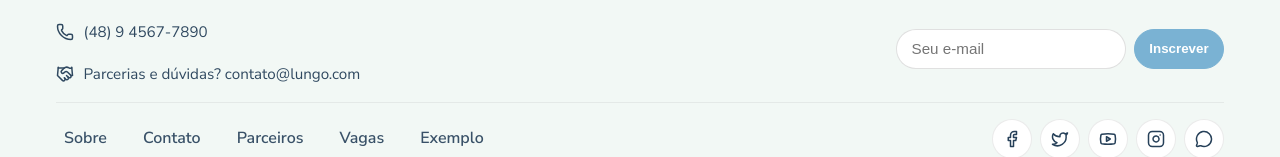
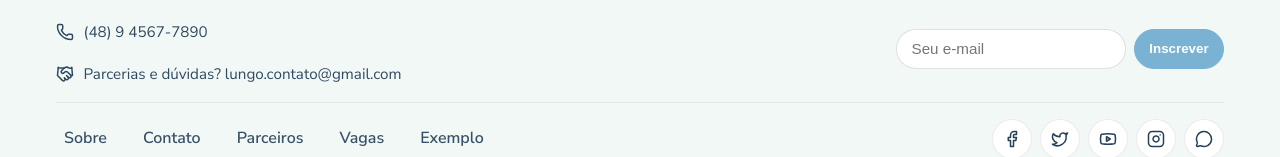
Before and after one commit to DaviJonck/lungo, a Next.js app: page / in a window 1280 px wide. Shown: the part 4019-4176 px from the top of the page. Built offline with nearby package versions, Linux system fonts and the light colour scheme; no server answers.

Commit message:
fix: padding

```diff
--- a/src/app/(dashboard)/dashboard/exercises/page.tsx
+++ b/src/app/(dashboard)/dashboard/exercises/page.tsx
@@ -70,7 +70,7 @@ const StatCard = styled.div`
   display: flex;
   align-items: center;
   gap: 1rem;
-
+  padding: 0.5rem;
   @media (max-width: ${({ theme }) => theme.breakpoints.md}) {
     padding: 0.5rem;
     gap: 0.75rem;
--- a/src/components/ui/Footer/Footer.tsx
+++ b/src/components/ui/Footer/Footer.tsx
@@ -185,7 +185,8 @@ export default function Footer() {
               <Phone size={18} /> (48) 9 4567-7890
             </ContactRow>
             <ContactRow>
-              <Handshake size={18} /> Parcerias e dúvidas? contato@lungo.com
+              <Handshake size={18} /> Parcerias e dúvidas?
+              lungo.contato@gmail.com
             </ContactRow>
           </Contact>
           <Newsletter>
```
